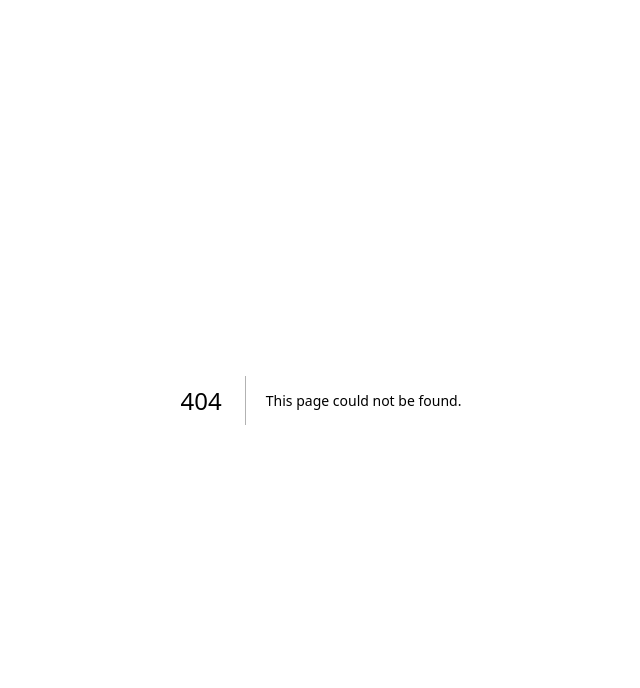
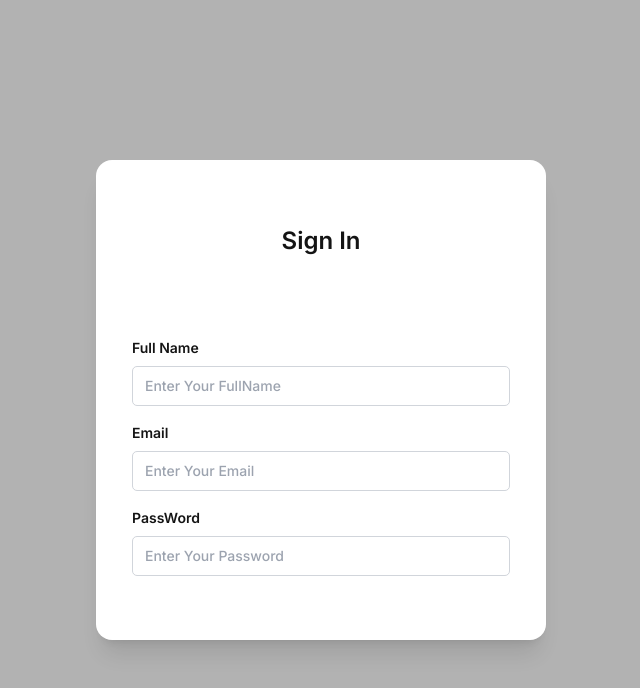
Before and after one commit to codexmish/Apple-Gadgets, a Next.js app in the folder client/: page /signup in a window 1280 px wide. Before the commit this address had no page. Shown: the top 688 px of the page, without its empty margins (319-959 px from the left). Built offline with nearby package versions, Linux system fonts and the light colour scheme.

Commit message:
sign in loading

```diff
--- /dev/null
+++ b/client/src/app/(pages)/signup/page.tsx
@@ -0,0 +1,28 @@
+import FormInput from "@/app/components/ui/FormInput";
+
+const page = () => {
+  return (
+    <>
+      <div className="w-full h-screen bg-black/30 backdrop-blur-3xl flex items-center justify-center">
+        <div className="w-[450px] h-120 bg-white flex justify-center items-center rounded-2xl shadow-xl">
+          {/* -----form */}
+          <div>
+            <div className="text-2xl text-blackText font-inter font-semibold flex items-center justify-center mb-20">
+              Sign In
+            </div>
+            <form action="" className="flex flex-col space-y-4">
+              {/* ------fullname input */}
+              <FormInput label="Full Name" placeholder="Enter Your FullName" />
+              {/* ------email input */}
+              <FormInput label="Email" placeholder="Enter Your Email" />
+              {/* ------password input */}
+              <FormInput label="PassWord" placeholder="Enter Your Password" />
+            </form>
+          </div>
+        </div>
+      </div>
+    </>
+  );
+};
+
+export default page;
--- /dev/null
+++ b/client/src/app/components/ui/FormInput.tsx
@@ -0,0 +1,29 @@
+type FormInputProps = {
+  label: string;
+  placeholder: string;
+};
+
+const FormInput = ({ label, placeholder }: FormInputProps) => {
+  return (
+    <>
+      <div className="w-[378px]">
+        <label className="mb-2 block text-[14px] text-blackText font-inter font-semibold">
+          {label}
+        </label>
+
+        <input
+          type="text"
+          placeholder={placeholder}
+          className="
+          h-10 w-full rounded-[5px] border border-[#d1d5db]
+          bg-white px-3 text-[14px] text-blackText font-inter font-medium
+          outline-none placeholder:text-[#9ca3af]
+          focus:border-[#c7cdd5]
+        "
+        />
+      </div>
+    </>
+  );
+};
+
+export default FormInput;
--- a/client/src/app/globals.css
+++ b/client/src/app/globals.css
@@ -1 +1,21 @@
+/* -------font link */
+@import url('https://fonts.googleapis.com/css2?family=Inter:ital,opsz,wght@0,14..32,100..900;1,14..32,100..900&display=swap');
+
 @import "tailwindcss";
+
+@utility container {
+  margin-inline: auto;
+}
+
+
+
+@theme {
+  /* ---Fonts */
+  --font-inter: "Inter", sans-serif;
+
+  /* ---Colors */
+  --color-blackText: #141414;
+  /* --color-secoundary: #4b5563; */
+  /* --text-whitetext: #F8FAFC; */
+  /* --color-border: #E5E7EB; */
+}
```
